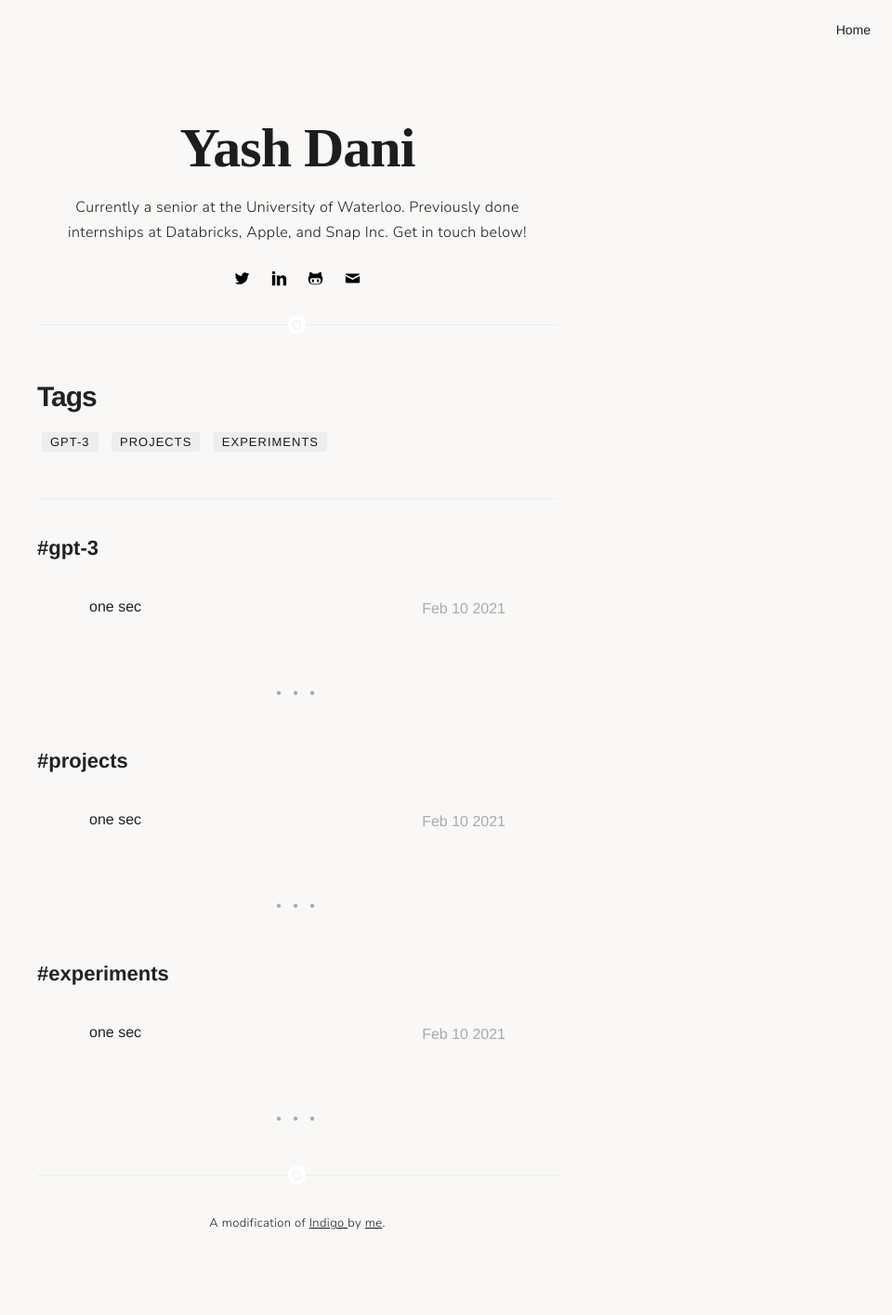
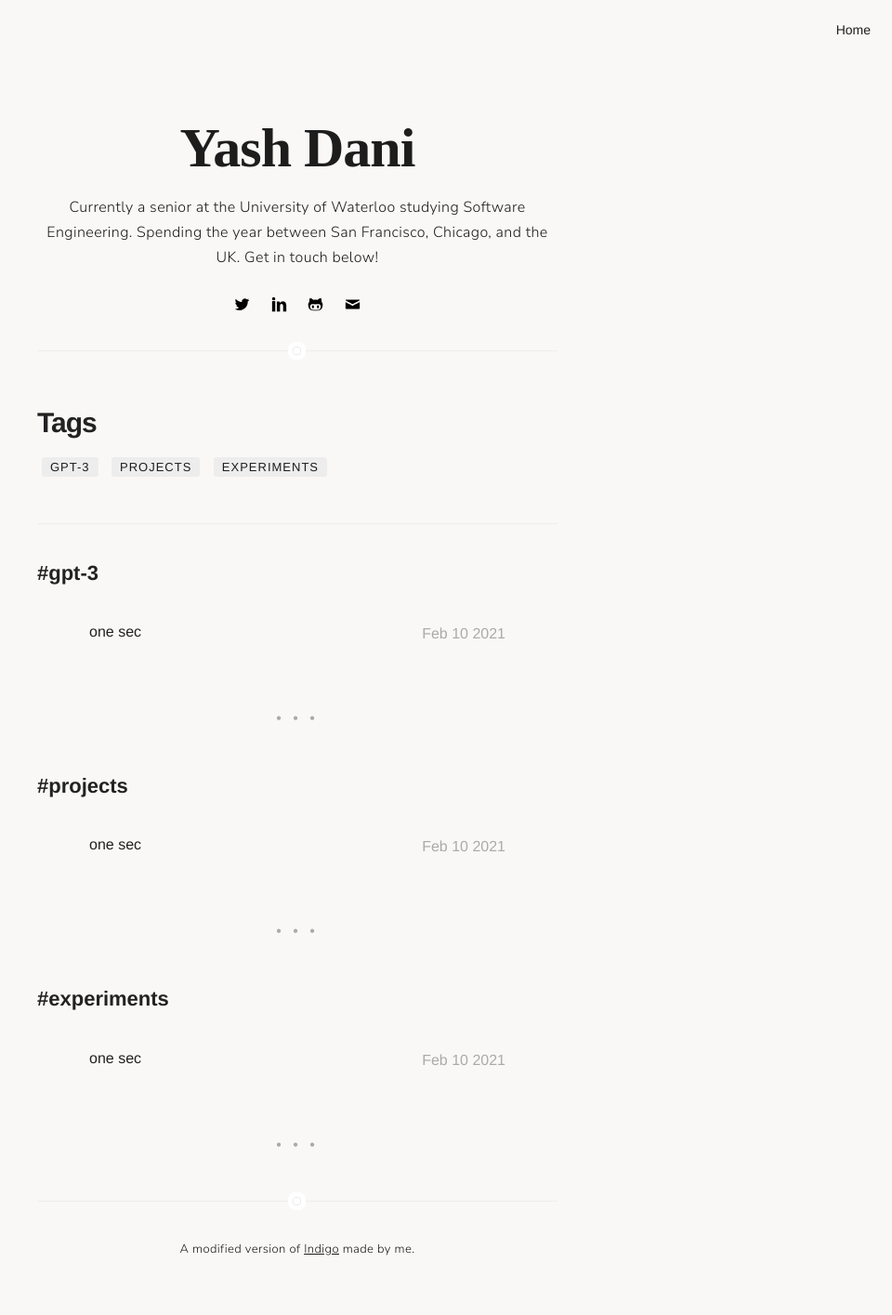
Before and after one commit to yash-dani/yash-dani.github.io, a Jekyll site: the page built from tags.html, in a window 1280 px wide. Shown: the whole page at 93% size, without its empty margins (320-1280 px from the left). Built offline with Jekyll 4.4.1, drawn with Linux system fonts in a browser that asks for light colours; some web fonts are replaced; before the commit the page ends 1387 px from its top, so only the background shows below that.

Commit message:
footer and accent color changes

```diff
--- a/_includes/footer.html
+++ b/_includes/footer.html
@@ -1,6 +1,5 @@
 <footer class="footer-main">
     <p class="extra" style="font-family: 'Nunito Sans', sans-serif; color: #1D1D1D;">
-        A modification of <a href="https://github.com/sergiokopplin/indigo">Indigo  </a>
-        by <a href="{{ site.url/about }}">me</a>.
+        A modified version of <a href="https://github.com/sergiokopplin/indigo">Indigo</a> made by me.
     </p>
 </footer>
--- a/_includes/header.html
+++ b/_includes/header.html
@@ -17,7 +17,7 @@
         {% endif %} -->
 
         <h1 class="title" style="font-family: 'Halant', serif; color: #1D1D1D;">{{ site.name }}</h1>
-        <p style="font-family: 'Nunito Sans', sans-serif; color: #1D1D1D;">Currently a senior at the University of Waterloo. Previously done internships at Databricks, Apple, and Snap Inc. Get in touch below!</p>
+        <p style="font-family: 'Nunito Sans', sans-serif; color: #1D1D1D;">Currently a senior at the University of Waterloo studying Software Engineering. Spending the year between San Francisco, Chicago, and the UK. Get in touch below!</p>
 
 
         {% include social-links.html %}
--- a/_sass/base/variables.sass
+++ b/_sass/base/variables.sass
@@ -4,7 +4,7 @@ $fontMonospace: "Consolas", Liberation Mono, Menlo, Courier, monospace
 $alpha: #1D1D1D
 $beta: #222
 $gama: #aaa
-$delta: #4b0082
+$delta: #596B5F
 $epsilon: #ededed
 
 $mobile: "only screen and (max-width: 400px)"
```
